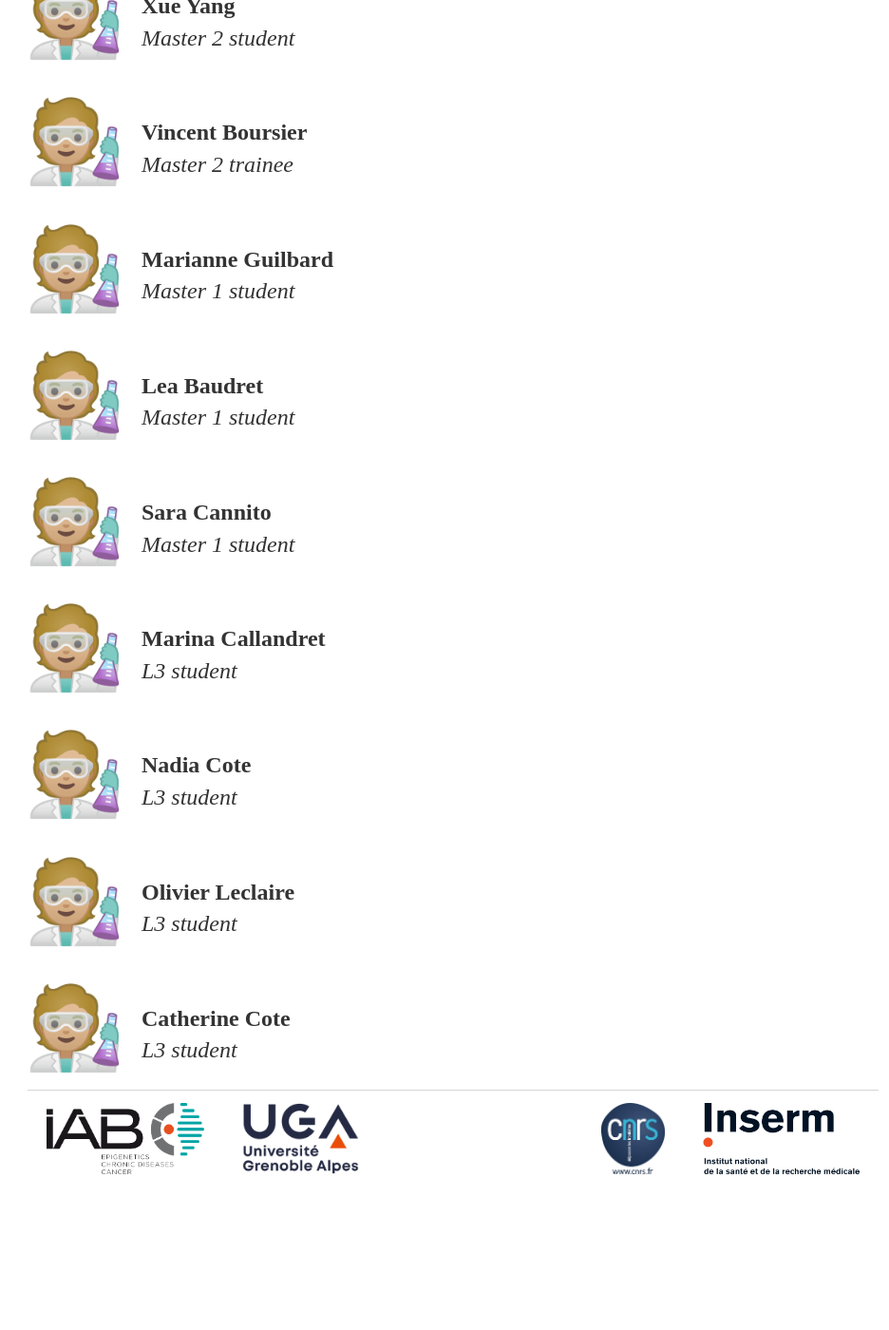
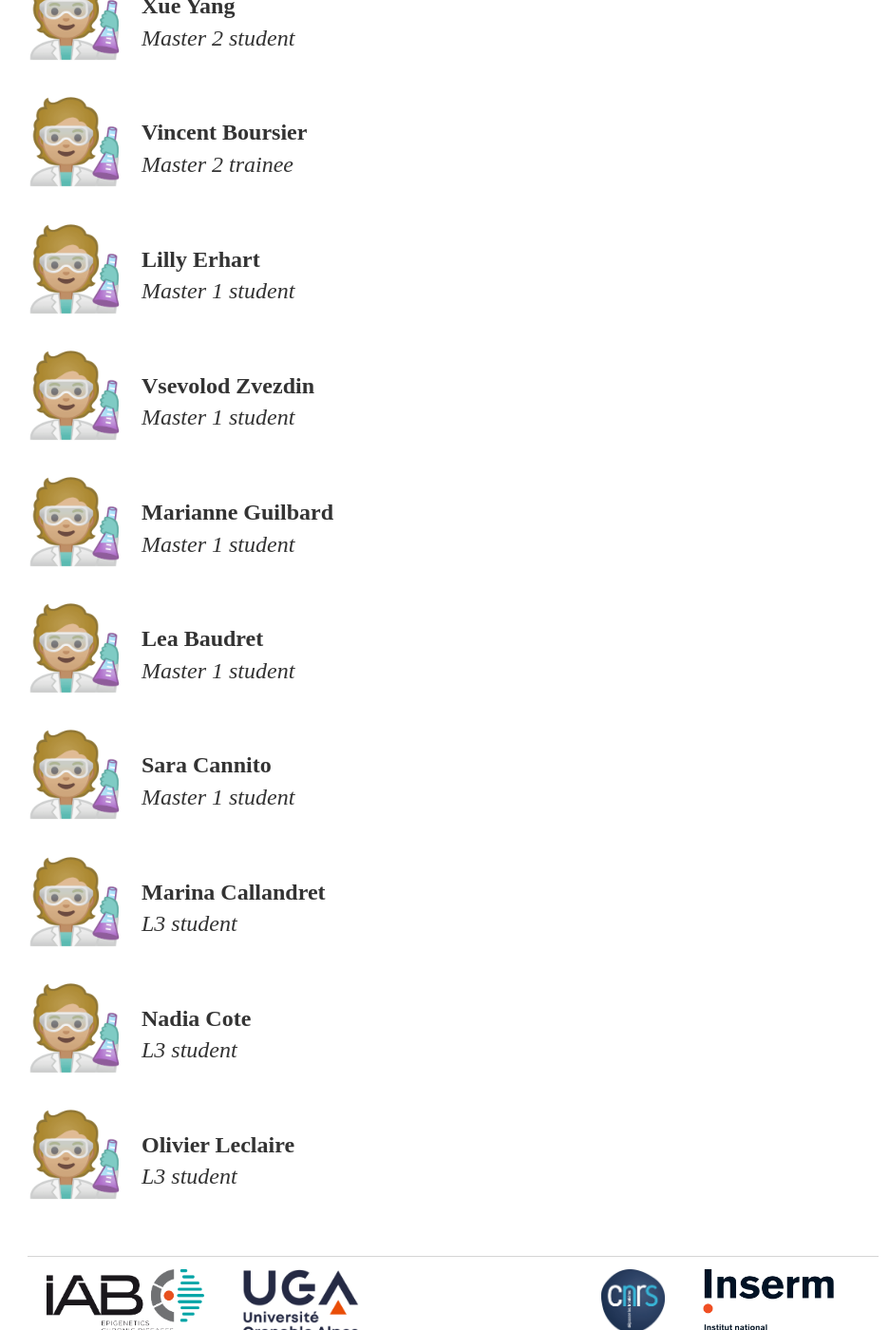
Before and after one commit to Reynoird-Lab/Reynoird-lab.github.io, a Jekyll site: the page built from Alumni/index.html, in a window 1280 px wide and 1400 px high, scrolled down 1118 px. Shown: the whole window at 95% size, without its empty margins (163-1099 px from the left). Built offline with Jekyll 4.4.1, drawn with Linux system fonts in a browser that asks for light colours; Markdown is read by kramdown in place of the engine named in the settings; before the commit the page ends 2374 px from its top, so only the background shows below that.

Commit message:
Update index.html

```diff
--- a/Alumni/index.html
+++ b/Alumni/index.html
@@ -21,6 +21,10 @@
 <br>
 		<img alt="VB" src="https://reynoird-lab.github.io/Images/logo_scientist.png" style="margin: 0px 20px 10px 0px;" align="left" width="100"/> <p><b>Vincent Boursier </b><br><i>Master 2 trainee</i><br></p>
 <br>
+		<img src="https://reynoird-lab.github.io/Images/logo_scientist.png" style="margin: 0px 20px 10px 0px;" align="left" width="100"/><p><b>Lilly Erhart</b> <br><i>Master 1 student</i></p>
+<br>
+		<img src="https://reynoird-lab.github.io/Images/logo_scientist.png" style="margin: 0px 20px 10px 0px;" align="left" width="100"/><p><b>Vsevolod Zvezdin</b> <br><i>Master 1 student</i></p>
+<br>
 		<img src="https://reynoird-lab.github.io/Images/logo_scientist.png" style="margin: 0px 20px 10px 0px;" align="left" width="100"/><p><b>Marianne Guilbard</b> <br><i>Master 1 student</i></p>
 <br>
 		<img src="https://reynoird-lab.github.io/Images/logo_scientist.png" style="margin: 0px 20px 10px 0px;" align="left" width="100"/><p><b>Lea Baudret</b> <br><i>Master 1 student</i></p>
@@ -33,6 +37,4 @@
 <br>
 		<img src="https://reynoird-lab.github.io/Images/logo_scientist.png" style="margin: 0px 20px 10px 0px;" align="left" width="100"/><p><b>Olivier Leclaire </b><br><i>L3 student</i></p>
 <br>
-		<img src="https://reynoird-lab.github.io/Images/logo_scientist.png" style="margin: 0px 20px 10px 0px;" align="left" width="100"/><p><b>Catherine Cote </b><br><i>L3 student</i></p>
-
 </p>
```
